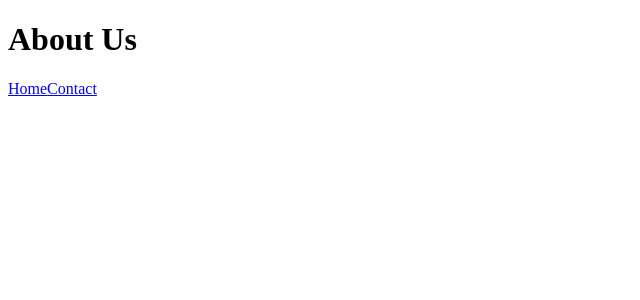
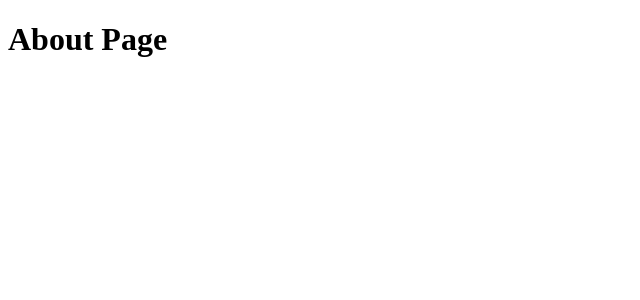
Before and after one commit to Vinay-golkonda99/vinaynextjsapp, a Next.js app: page /about in a window 1280 px wide. Shown: the top 300 px of the page, without its empty margins (0-640 px from the left). Built offline with nearby package versions, Linux system fonts and the light colour scheme.

Commit message:
Update about.js

```diff
--- a/pages/about.js
+++ b/pages/about.js
@@ -1,12 +1,13 @@
 // pages/about.js
-import Link from 'next/link';
+import React from 'react';
 
-export default function About() {
+const AboutPage = () => {
   return (
     <div>
-      <h1>About Us</h1>
-      <Link href="/"><a>Home</a></Link>
-      <Link href="/contact"><a>Contact</a></Link>
+      <h1>About Page</h1>
+      {/* Add content for your About page here */}
     </div>
   );
-}
+};
+
+export default AboutPage;
```
